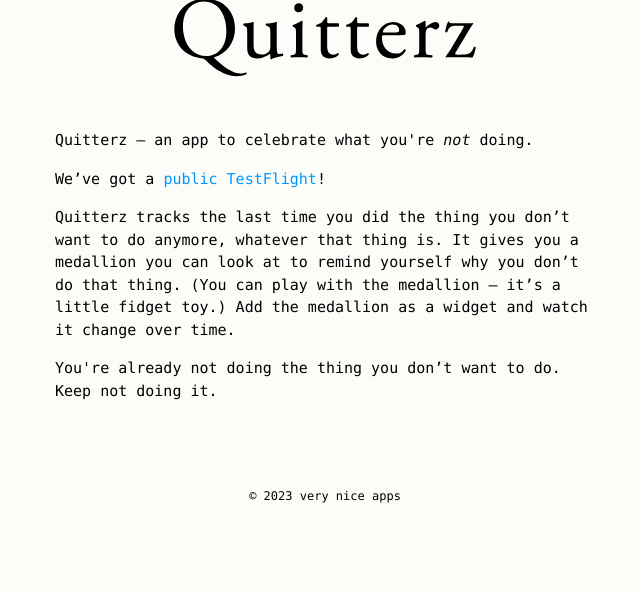
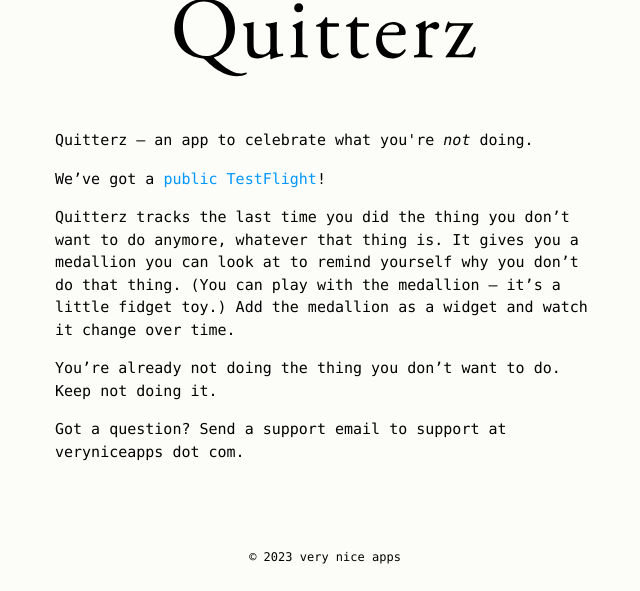
Before and after one commit to nicemohawk/slay-website, a plain HTML site: page index.html in a window 1280 px wide. Shown: the part 330-921 px from the top of the page, without its empty margins (315-955 px from the left). Before the commit the page ends 860 px from the top, so only its background shows below. Drawn offline with Linux system fonts and the light colour scheme.

Commit message:
add support email

```diff
--- a/index.html
+++ b/index.html
@@ -35,8 +35,12 @@
           widget and watch it change over time.
         </p>
         <p>
-          You're already not doing the thing you don’t want to do. Keep not
+          You’re already not doing the thing you don’t want to do. Keep not
           doing it.
+        </p>
+        <p>
+          Got a question? Send a support email to support at veryniceapps dot
+          com.
         </p>
       </div>
 
```
